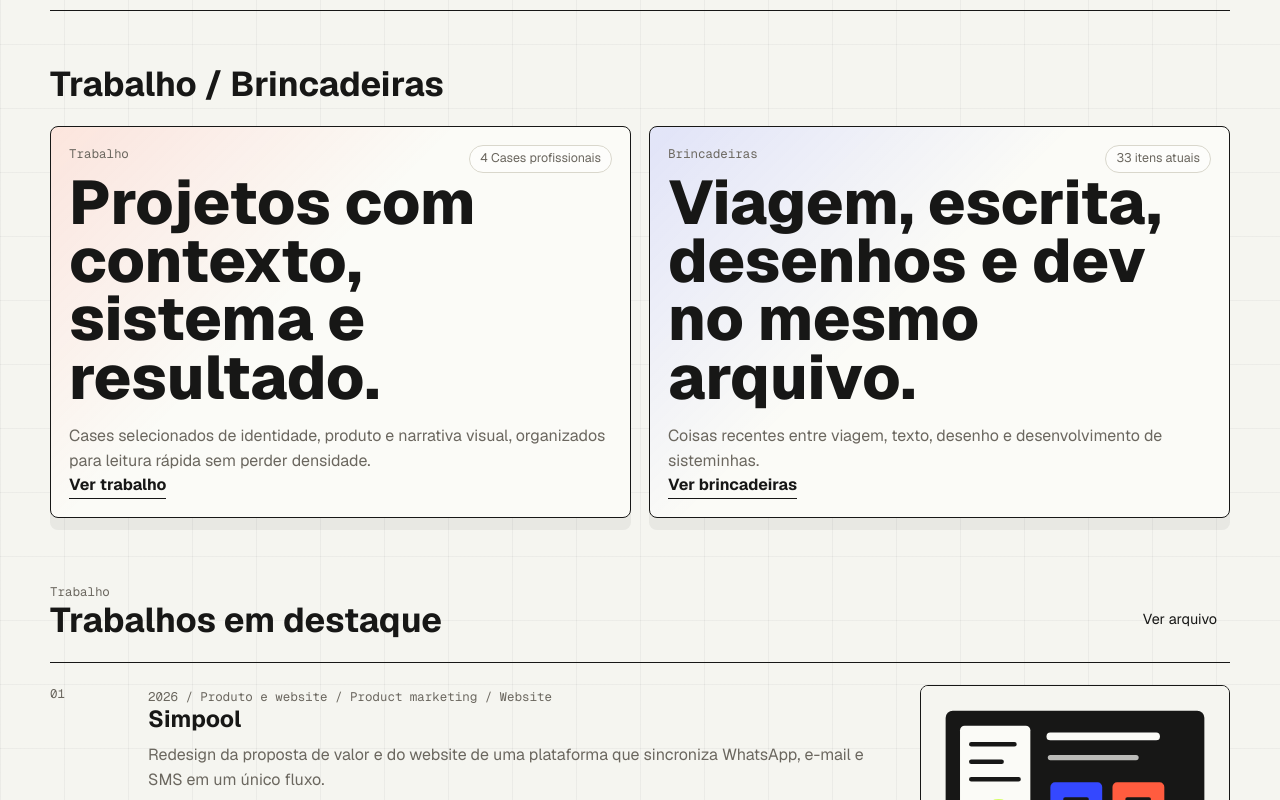
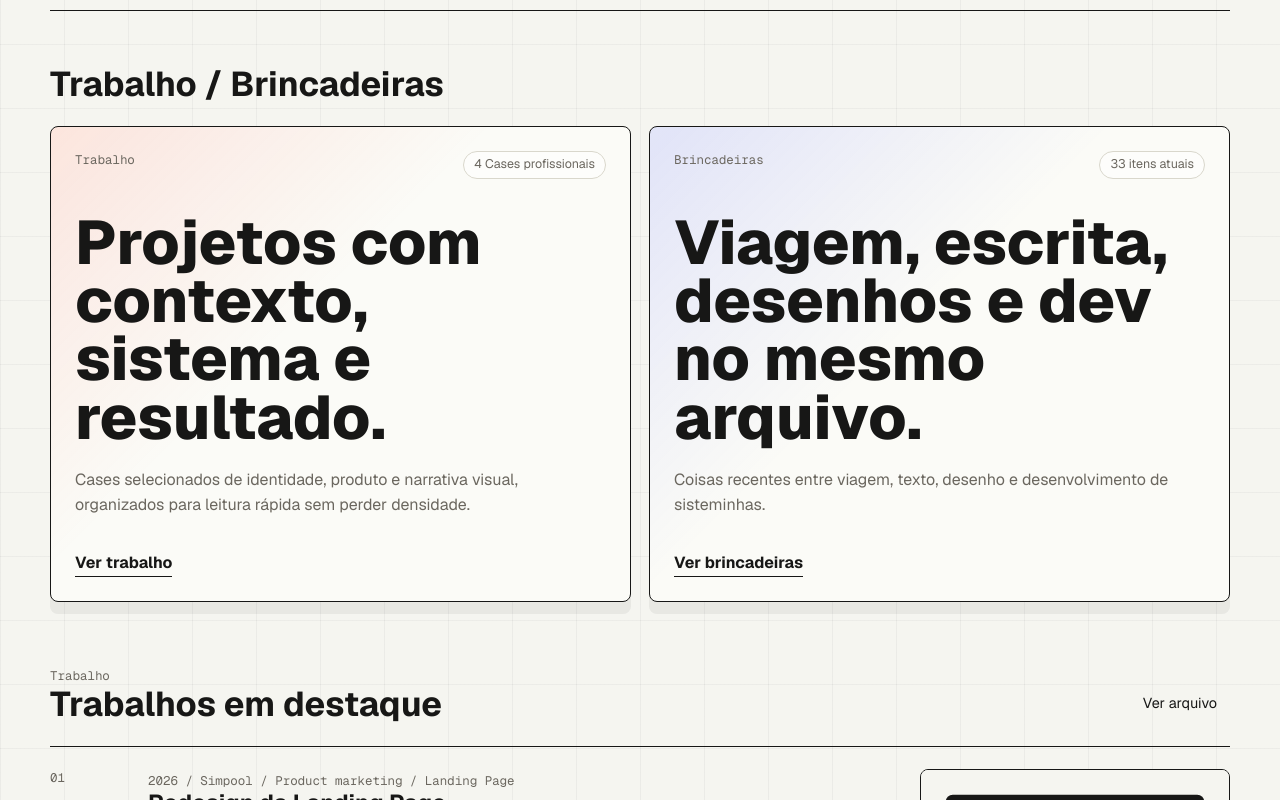
Before and after one commit to adrneas/portfolio, a Next.js app: page / in a window 1280 px wide. Shown: the part 660-1460 px from the top of the page. Built offline with nearby package versions, Linux system fonts and the light colour scheme; no server answers.

Commit message:
ajustes 2

```diff
--- a/content/work/pt/simpool.mdx
+++ b/content/work/pt/simpool.mdx
@@ -1,16 +1,16 @@
 ---
-title: "Simpool"
+title: "Redesign da Landing Page"
 slug: "simpool"
 locale: "pt"
 year: 2026
-type: "Produto e website"
-summary: "Redesign da proposta de valor e do website de uma plataforma que sincroniza WhatsApp, e-mail e SMS em um único fluxo."
+type: "Simpool"
+summary: "Redesign da Landing Page de uma plataforma que sincroniza WhatsApp, e-mail e SMS em um único fluxo."
 cover: "/covers/simpool.svg"
 tags: ["produto", "website", "proposta de valor"]
 featured: true
 draft: false
-role: "Estratégia de comunicação, proposta de valor, direção visual e redesign do website"
-discipline: ["Product marketing", "Website", "Direção de arte"]
+role: "Estratégia de comunicação, proposta de valor, direção visual e redesign da Landing Page"
+discipline: ["Product marketing", "Landing Page", "Direção de arte"]
 client: "Simpool"
 collaborators: ["Projeto conceitual e protótipo publicado"]
 outcome: "Narrativa reposicionada para apresentar a plataforma como hub modular de comunicação omnichannel."
--- a/src/app/globals.css
+++ b/src/app/globals.css
@@ -265,9 +265,30 @@ svg {
 }
 
 .home-rotator {
-  min-height: clamp(3rem, 6vw, 5.35rem);
+  display: grid;
   width: min(900px, 100%);
   overflow: hidden;
+}
+
+.home-rotator__sizer,
+.home-rotator__stage {
+  grid-area: 1 / 1;
+  min-width: 0;
+}
+
+.home-rotator__sizer,
+.home-rotator__stage {
+  display: grid;
+}
+
+.home-rotator__sizer {
+  visibility: hidden;
+  pointer-events: none;
+}
+
+.home-rotator__sizer .home-rotator__phrase,
+.home-rotator__stage .home-rotator__phrase {
+  grid-area: 1 / 1;
 }
 
 .home-rotator__phrase {
@@ -572,14 +593,15 @@ svg {
 }
 
 .home-preview-card {
-  min-height: 330px;
+  min-height: 370px;
   display: flex;
   flex-direction: column;
   justify-content: space-between;
+  gap: 34px;
   overflow: hidden;
   border: 1px solid var(--ink);
   border-radius: var(--radius);
-  padding: 18px;
+  padding: 24px;
   background: var(--surface);
   box-shadow: 0 12px 0 rgba(23, 23, 22, 0.06);
 }
@@ -611,9 +633,14 @@ svg {
   font-weight: 780;
 }
 
+.home-preview-card__body {
+  display: grid;
+  gap: 22px;
+}
+
 .home-preview-card__body p {
   max-width: 620px;
-  margin: 18px 0 0;
+  margin: 0;
   color: var(--muted);
   font-size: 1rem;
   line-height: 1.55;
@@ -1259,7 +1286,9 @@ svg {
   }
 
   .home-preview-card {
-    min-height: 280px;
+    min-height: 320px;
+    gap: 26px;
+    padding: 20px;
   }
 
   .home-preview-card__top {
--- a/src/components/home-hero-motion.tsx
+++ b/src/components/home-hero-motion.tsx
@@ -87,6 +87,14 @@ export function HomeHeroMotion({
           aria-live="polite"
           variants={item}
         >
+          <span className="home-rotator__sizer" aria-hidden="true">
+            {phrases.map((phrase) => (
+              <span className="home-rotator__phrase" key={phrase}>
+                {phrase}
+              </span>
+            ))}
+          </span>
+          <span className="home-rotator__stage">
             <AnimatePresence mode="wait" initial={false}>
               <motion.span
                 animate={{ opacity: 1, y: 0, filter: "blur(0px)" }}
@@ -107,6 +115,7 @@ export function HomeHeroMotion({
                 {phrases[activePhrase]}
               </motion.span>
             </AnimatePresence>
+          </span>
         </motion.div>
         <motion.div variants={item}>{children}</motion.div>
       </motion.div>
--- a/src/lib/i18n.ts
+++ b/src/lib/i18n.ts
@@ -46,7 +46,7 @@ export const dictionaries = {
       intro:
         "Um portfólio que organiza trabalho profissional e interesses autorais com a mesma atenção: estratégia, forma, texto, desenho, código e repertório.",
       rotatingPhrases: [
-        "nômade digital há 2 anos",
+        "nômade digital há 3 anos",
         "desenho enquanto converso e vice versa",
         "aprendendo a dançar forró",
         "me divirto criando e estudando",
@@ -194,7 +194,7 @@ export const dictionaries = {
       intro:
         "A portfolio that gives professional work and authored interests the same care: strategy, form, writing, drawing, code, and references.",
       rotatingPhrases: [
-        "digital nomad for 2 years",
+        "digital nomad for 3 years",
         "I draw while I talk and vice versa",
         "learning to dance forró",
         "having fun creating and studying",
```
Also changed, not shown: content/work/en/simpool.mdx (+5 -5 lines). Lines whose indentation alone changed are shown as unchanged.
